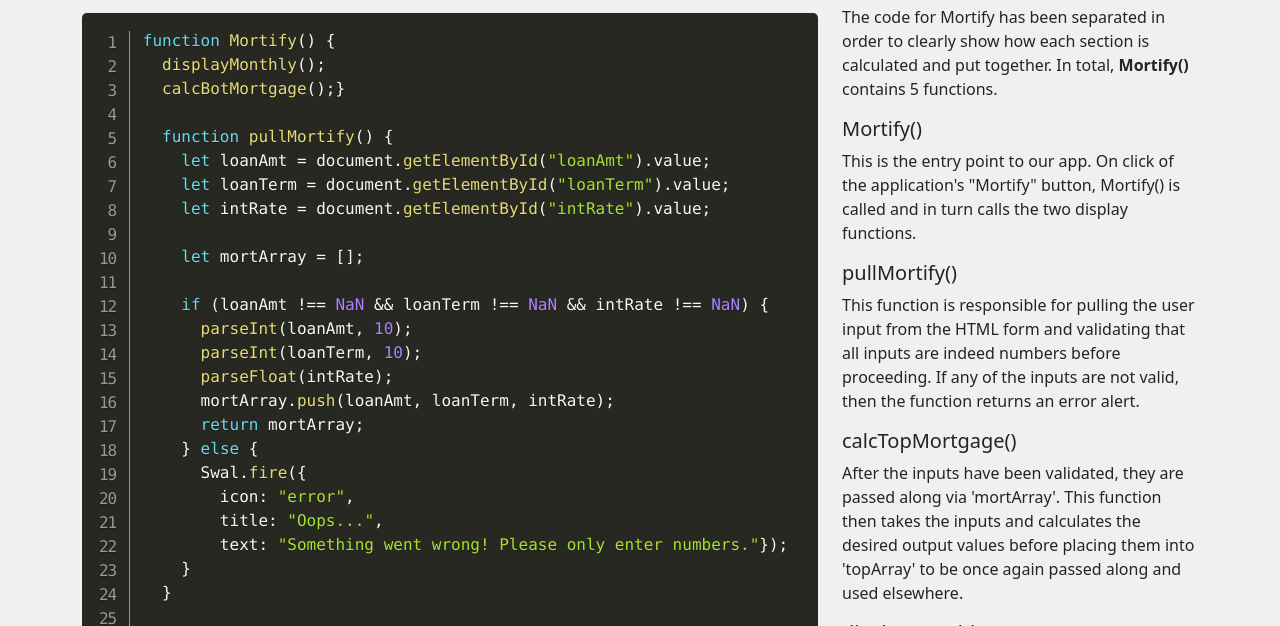
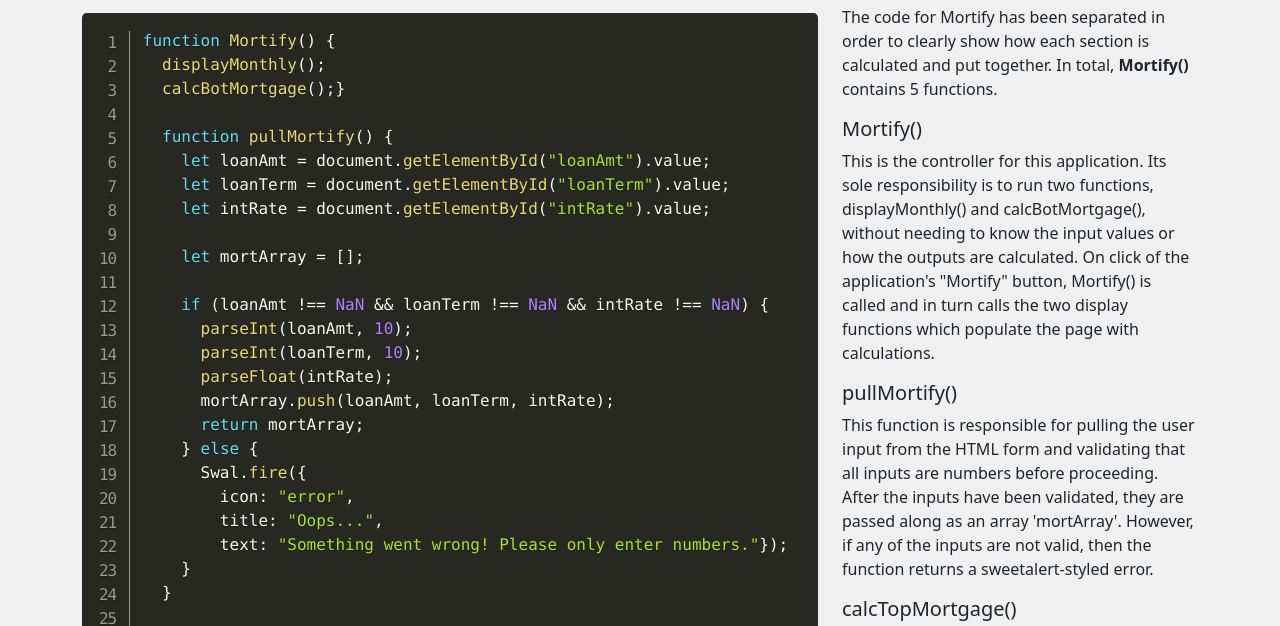
Before and after one commit to aDOTyang/Mortify, a plain HTML site: page code.html in a window 1280 px wide. Shown: the part 149-775 px from the top of the page. Drawn offline with nearby package versions, Linux system fonts and the light colour scheme.

Commit message:
revise code page wording

```diff
--- a/code.html
+++ b/code.html
@@ -229,23 +229,23 @@
           </p>
           <h5>Mortify()</h5>
           <p>
-            This is the entry point to our app. On click of the application's
-            "Mortify" button, Mortify() is called and in turn calls the two
-            display functions.
+            This is the controller for this application. Its sole responsibility is to run two functions, displayMonthly() and calcBotMortgage(),
+            without needing to know the input values or how the outputs are calculated. On click of the application's "Mortify" button, Mortify()
+            is called and in turn calls the two display functions which populate the page with calculations.
           </p>
           <h5>pullMortify()</h5>
           <p>
             This function is responsible for pulling the user input from the
-            HTML form and validating that all inputs are indeed numbers before
-            proceeding. If any of the inputs are not valid, then the function
-            returns an error alert.
+            HTML form and validating that all inputs are numbers before
+            proceeding. After the inputs have been validated, they are passed along as an array
+            'mortArray'. However, if any of the inputs are not valid, then the function
+            returns a sweetalert-styled error.
           </p>
           <h5>calcTopMortgage()</h5>
           <p>
-            After the inputs have been validated, they are passed along via
-            'mortArray'. This function then takes the inputs and calculates the
-            desired output values before placing them into 'topArray' to be once
-            again passed along and used elsewhere.
+            This function calculates the top-line information by taking the inputs and calculating
+            the desired output values before placing them into an array 'topArray' to be once
+            again passed along and used downstream.
           </p>
           <h5>displayMonthly()</h5>
           <p>
```
